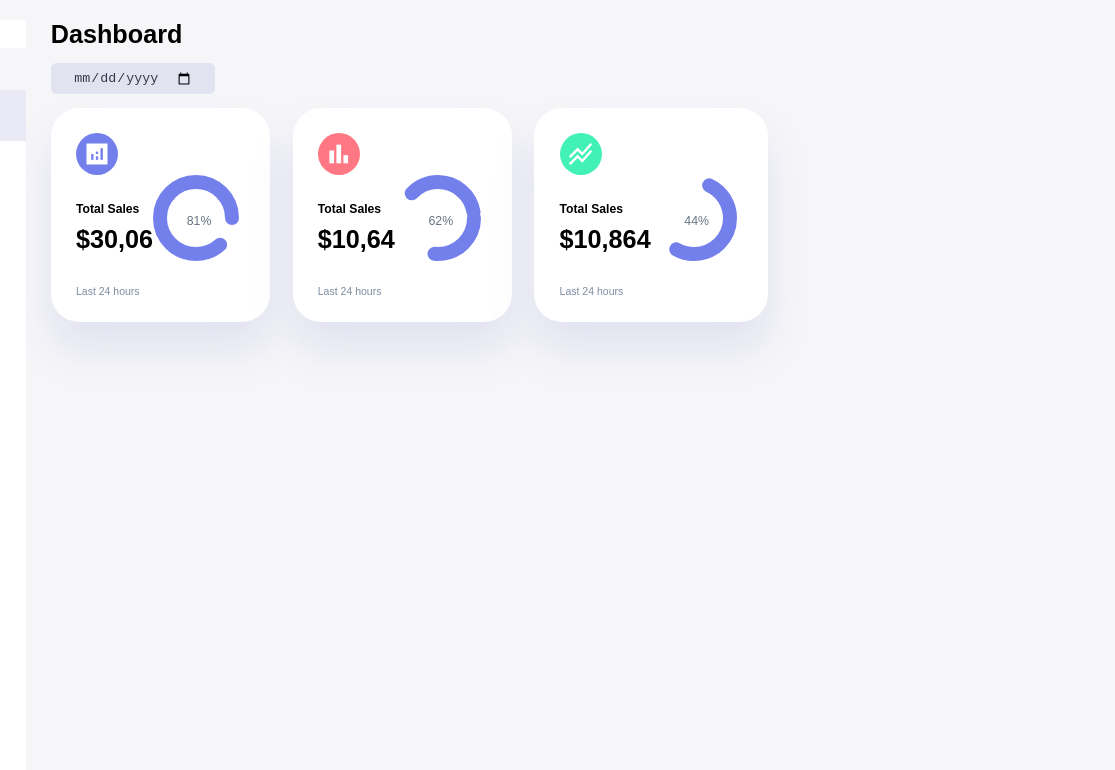
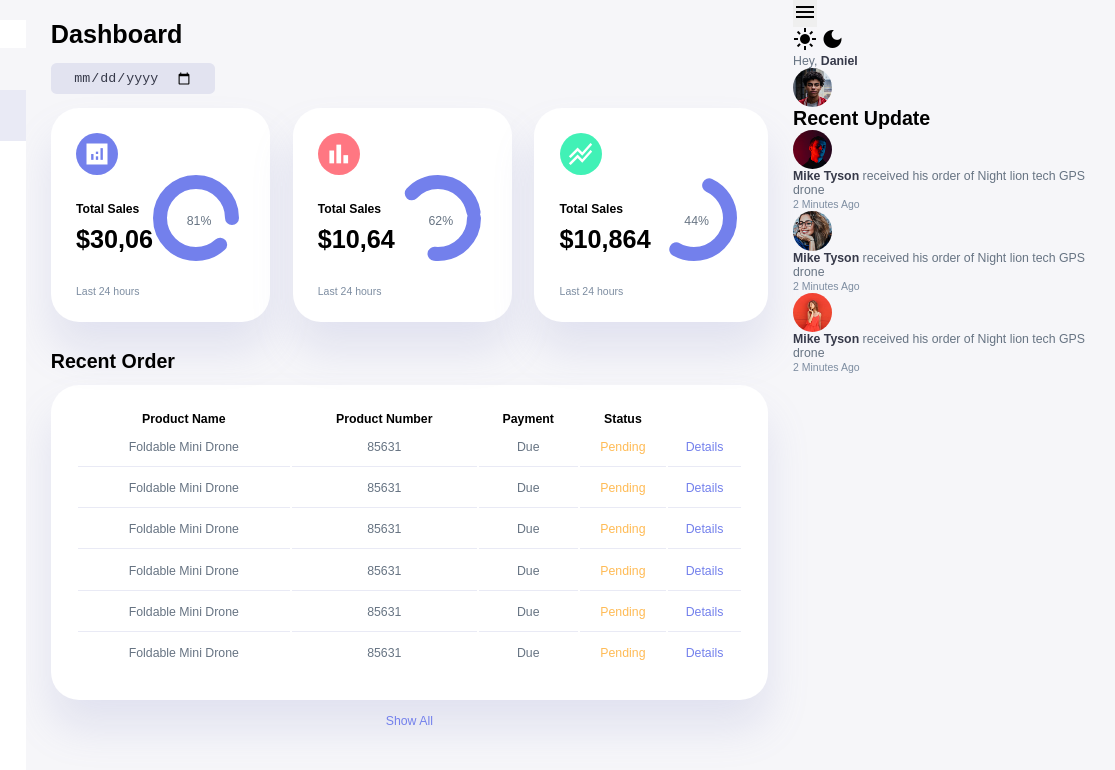
Before and after one commit to shijiblack/responsive_admin_dashboard, a plain HTML site: page index.html in a window 1280 px wide. Shown: the full height of the page, 196-1311 px from the left, 1115 px wide, since content can reach past the window. Drawn offline with Linux system fonts and the light colour scheme.

Commit message:
Update recents part

```diff
--- a/index.html
+++ b/index.html
@@ -137,9 +137,132 @@
                 </div>
                 <!-- End of income -->
             </div>
+            <!-- END OF INSIGHTS -->
 
-            <!-- END OF INSIGHTS -->
+            <!-- Phut' thu' 42:30 -->
+            <div class="recent-orders">
+                <h2> Recent Order</h2>
+                <table>
+                    <thead>
+                        <tr>
+                            <th>Product Name</th>
+                            <th>Product Number</th>
+                            <th>Payment</th>
+                            <th>Status</th>
+                            <th></th>
+                        </tr>
+                    </thead>
+                    <tbody>
+                        <tr>
+                            <td>Foldable Mini Drone</td>
+                            <td>85631</td>
+                            <td>Due</td>
+                            <td class="warning">Pending</td>
+                            <td class="primary">Details</td>
+                        </tr>
+                        <tr>
+                            <td>Foldable Mini Drone</td>
+                            <td>85631</td>
+                            <td>Due</td>
+                            <td class="warning">Pending</td>
+                            <td class="primary">Details</td>
+                        </tr>
+                        <tr>
+                            <td>Foldable Mini Drone</td>
+                            <td>85631</td>
+                            <td>Due</td>
+                            <td class="warning">Pending</td>
+                            <td class="primary">Details</td>
+                        </tr>
+                        <tr>
+                            <td>Foldable Mini Drone</td>
+                            <td>85631</td>
+                            <td>Due</td>
+                            <td class="warning">Pending</td>
+                            <td class="primary">Details</td>
+                        </tr>
+                        <tr>
+                            <td>Foldable Mini Drone</td>
+                            <td>85631</td>
+                            <td>Due</td>
+                            <td class="warning">Pending</td>
+                            <td class="primary">Details</td>
+                        </tr>
+                        <tr>
+                            <td>Foldable Mini Drone</td>
+                            <td>85631</td>
+                            <td>Due</td>
+                            <td class="warning">Pending</td>
+                            <td class="primary">Details</td>
+                        </tr>
+                    </tbody>
+                </table>
+                <a href="#">Show All</a>
+            </div>
         </main>
+
+        <!-- ENF OF MAIN -->
+
+        <div class="right">
+            <div class="top">
+                <button id="menu-btn">
+                    <span class="material-icons-sharp">menu</span>
+                </button>
+                <div class="theme-toggler">
+                    <span class="material-icons-sharp">light_mode</span>
+                    <span class="material-icons-sharp">dark_mode</span>
+                </div>
+                <div class="profile">
+                    <div class="info">
+                        <p>Hey, <b>Daniel</b></p>
+                        <small class="text-muted"></small>
+                    </div>
+                    <div class="profile-photo">
+                        <img src="./images/profile-1.jpg" alt="Avatar">
+                    </div>
+                </div>
+            </div>
+            <!-- End of top -->
+            <div class="recent-updates">
+                <h2>Recent Update</h2>
+                <div class="updates">
+                    <div class="update">
+                        <div class="profile-photo">
+                            <img src="./images/profile-2.jpg" alt="">
+                        </div>
+                        <div class="message">
+                            <p><b>Mike Tyson</b> received his order of
+                            Night lion tech GPS drone</p>
+                            <small class="text-muted"> 2 Minutes Ago</small>
+                        </div>
+                    </div>
+
+                    <div class="update">
+                        <div class="profile-photo">
+                            <img src="./images/profile-3.jpg" alt="">
+                        </div>
+                        <div class="message">
+                            <p><b>Mike Tyson</b> received his order of
+                            Night lion tech GPS drone</p>
+                            <small class="text-muted"> 2 Minutes Ago</small>
+                        </div>
+                    </div>
+
+                    <div class="update">
+                        <div class="profile-photo">
+                            <img src="./images/profile-4.jpg" alt="">
+                        </div>
+                        <div class="message">
+                            <p><b>Mike Tyson</b> received his order of
+                            Night lion tech GPS drone</p>
+                            <small class="text-muted"> 2 Minutes Ago</small>
+                        </div>
+                    </div>
+                </div>
+            </div>
+
+            <!-- 51:38 -->
+        </div>
 
 
 
--- a/style.css
+++ b/style.css
@@ -343,3 +343,43 @@ main .insights small{
     margin-top:  1.3rem;
     display: block;
 }
+/* =================== RECENT ORDERS ====================== */
+
+main .recent-orders{
+    margin-top: 2rem;
+}
+
+main .recent-orders h2{
+    margin-bottom: 0.8rem;
+}
+
+main .recent-orders table{
+    background: var(--color-white);
+    width: 100%;
+    border-radius: var(--card-border-radius);
+    padding: var(--card-padding);
+    text-align: center;
+    box-shadow: var(--box-shadow);
+    transition: all 0.3s ease;
+}
+
+main .recent-orders table:hover{
+    box-shadow: none;
+}
+
+main table tbody td{
+    height: 2.8rem;
+    border-bottom: 1px solid var(--color-light);
+    color: var(--color-dark-variant);
+}
+
+main table tbody tr:last-child td{
+    border: none;
+}
+
+main .recent-orders a{
+    text-align: center;
+    display: block;
+    margin: 1rem auto;
+    color: var(--color-primary);
+}
```
